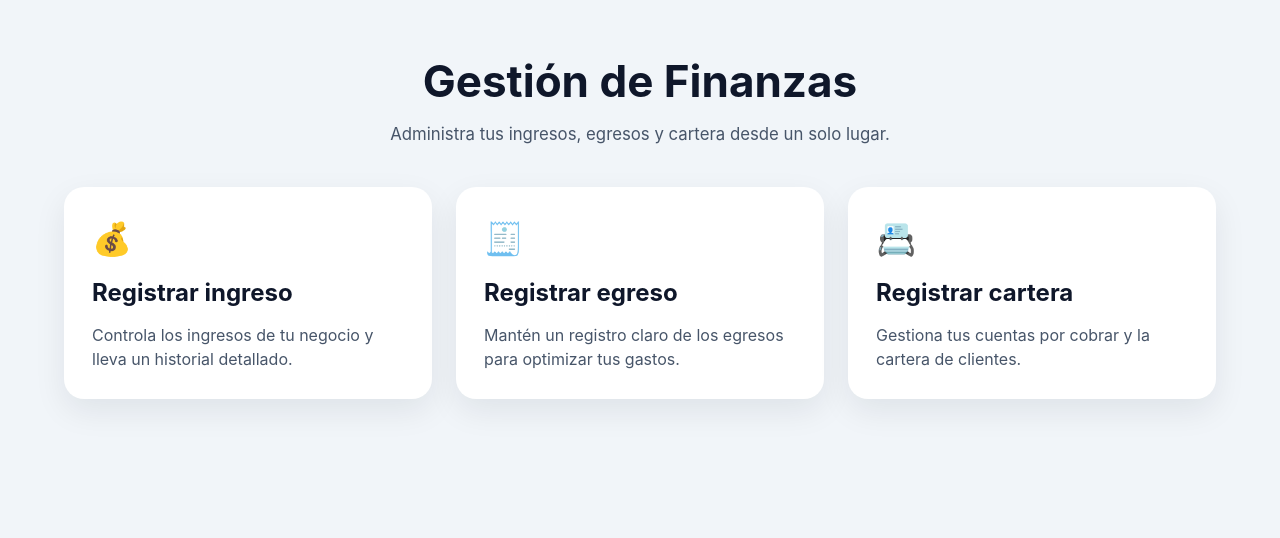
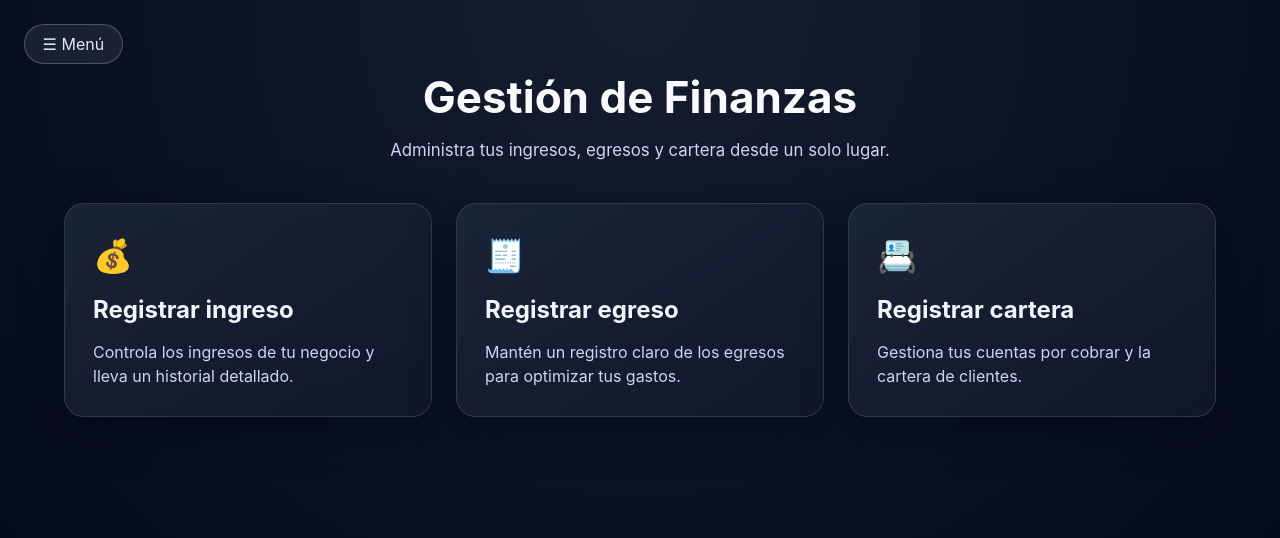
Before and after one commit to Juan4368/ContabilidadSeusPOS, a Vue app: page / in a window 1280 px wide. Shown: the top 538 px of the page. Built offline with nearby package versions, Linux system fonts and the light colour scheme.

Commit message:
Add dynamic navigation menu and dark theme

```diff
--- a/src/style.css
+++ b/src/style.css
@@ -2,8 +2,8 @@
   font-family: 'Inter', system-ui, -apple-system, BlinkMacSystemFont, 'Segoe UI', sans-serif;
   line-height: 1.5;
   font-weight: 400;
-  color: #0f172a;
-  background-color: #f1f5f9;
+  color: #e2e8f0;
+  background-color: #020617;
   font-synthesis: none;
   text-rendering: optimizeLegibility;
   -webkit-font-smoothing: antialiased;
@@ -19,7 +19,8 @@
 body {
   margin: 0;
   min-height: 100vh;
-  background-color: #f1f5f9;
+  background: radial-gradient(circle at top, rgba(30, 41, 59, 0.65), rgba(2, 6, 23, 0.95));
+  color: #e2e8f0;
 }
 
 a {
@@ -37,7 +38,7 @@ button {
 #app {
   max-width: 1200px;
   margin: 0 auto;
-  padding: 3rem 1.5rem;
+  padding: 4rem 1.5rem 3rem;
 }
 
 @media (max-width: 768px) {
--- a/src/views/FinanzasView.vue
+++ b/src/views/FinanzasView.vue
@@ -1,5 +1,5 @@
 <script setup lang="ts">
-import { computed, reactive, ref } from 'vue'
+import { computed, reactive, ref, watch } from 'vue'
 
 type Registro = {
   id: number
@@ -73,6 +73,7 @@ const agregarCartera = () => {
 }
 
 const seccionActiva = ref<'landing' | SeccionDetalle>('landing')
+const menuAbierto = ref(false)
 
 const irASeccion = (seccion: SeccionDetalle) => {
   seccionActiva.value = seccion
@@ -81,6 +82,10 @@ const irASeccion = (seccion: SeccionDetalle) => {
 const volverAlInicio = () => {
   seccionActiva.value = 'landing'
 }
+
+watch(seccionActiva, () => {
+  menuAbierto.value = false
+})
 
 type ConfiguracionSeccion = {
   titulo: string
@@ -132,6 +137,44 @@ const configuracionSecciones: Record<SeccionDetalle, ConfiguracionSeccion> = {
 
 const seccionActivaDetalle = computed(() => (seccionActiva.value === 'landing' ? null : seccionActiva.value))
 
+type DestinoMenu = 'landing' | SeccionDetalle
+
+const nombresMenu: Record<SeccionDetalle, string> = {
+  ingresos: 'Ingresos',
+  egresos: 'Egresos',
+  cartera: 'Cartera'
+}
+
+const opcionesMenu = computed(() => {
+  const opciones: { id: DestinoMenu; etiqueta: string }[] = []
+
+  if (seccionActiva.value !== 'landing') {
+    opciones.push({ id: 'landing', etiqueta: 'Inicio' })
+  }
+
+  ;(['ingresos', 'egresos', 'cartera'] as SeccionDetalle[]).forEach((seccion) => {
+    if (seccion !== seccionActiva.value) {
+      opciones.push({ id: seccion, etiqueta: nombresMenu[seccion] })
+    }
+  })
+
+  return opciones
+})
+
+const toggleMenu = () => {
+  menuAbierto.value = !menuAbierto.value
+}
+
+const manejarSeleccionMenu = (destino: DestinoMenu) => {
+  if (destino === 'landing') {
+    volverAlInicio()
+  } else {
+    irASeccion(destino)
+  }
+
+  menuAbierto.value = false
+}
+
 const detalleVisible = computed(() => {
   if (!seccionActivaDetalle.value) {
     return null
@@ -178,6 +221,19 @@ const landingCards = computed(() =>
 
 <template>
   <main class="finanzas">
+    <nav class="menu-dinamico" aria-label="Navegación principal">
+      <button class="menu-dinamico__toggle" type="button" @click="toggleMenu">
+        ☰ Menú
+      </button>
+      <transition name="desvanecer">
+        <ul v-if="menuAbierto && opcionesMenu.length > 0" class="menu-dinamico__lista">
+          <li v-for="opcion in opcionesMenu" :key="opcion.id">
+            <button type="button" @click="manejarSeleccionMenu(opcion.id)">{{ opcion.etiqueta }}</button>
+          </li>
+        </ul>
+      </transition>
+    </nav>
+
     <header class="encabezado">
       <h1>Gestión de Finanzas</h1>
       <p>Administra tus ingresos, egresos y cartera desde un solo lugar.</p>
@@ -259,6 +315,72 @@ const landingCards = computed(() =>
 .finanzas {
   display: grid;
   gap: 2.5rem;
+  position: relative;
+}
+
+.menu-dinamico {
+  position: fixed;
+  top: 1.5rem;
+  left: 1.5rem;
+  z-index: 10;
+}
+
+.menu-dinamico__toggle {
+  background: rgba(30, 41, 59, 0.75);
+  backdrop-filter: blur(4px);
+  border: 1px solid rgba(148, 163, 184, 0.4);
+  border-radius: 999px;
+  color: #e2e8f0;
+  padding: 0.45rem 1.1rem;
+  cursor: pointer;
+  transition: background-color 0.2s ease, transform 0.2s ease;
+}
+
+.menu-dinamico__toggle:hover,
+.menu-dinamico__toggle:focus-visible {
+  outline: none;
+  background: rgba(59, 130, 246, 0.2);
+  transform: translateY(-1px);
+}
+
+.menu-dinamico__lista {
+  margin: 0.6rem 0 0;
+  padding: 0.5rem;
+  list-style: none;
+  display: grid;
+  gap: 0.35rem;
+  background: rgba(15, 23, 42, 0.92);
+  border: 1px solid rgba(51, 65, 85, 0.8);
+  border-radius: 0.85rem;
+  min-width: 11rem;
+  box-shadow: 0 1.25rem 3rem rgba(15, 23, 42, 0.35);
+}
+
+.menu-dinamico__lista button {
+  background: transparent;
+  border: none;
+  color: #e2e8f0;
+  padding: 0.55rem 0.75rem;
+  text-align: left;
+  border-radius: 0.65rem;
+  cursor: pointer;
+  transition: background-color 0.2s ease;
+}
+
+.menu-dinamico__lista button:hover,
+.menu-dinamico__lista button:focus-visible {
+  outline: none;
+  background-color: rgba(59, 130, 246, 0.25);
+}
+
+.desvanecer-enter-active,
+.desvanecer-leave-active {
+  transition: opacity 0.15s ease;
+}
+
+.desvanecer-enter-from,
+.desvanecer-leave-to {
+  opacity: 0;
 }
 
 .encabezado {
@@ -270,12 +392,12 @@ const landingCards = computed(() =>
 .encabezado h1 {
   margin: 0;
   font-size: clamp(2rem, 4vw, 2.75rem);
-  color: #0f172a;
+  color: #f8fafc;
 }
 
 .encabezado p {
   margin: 0;
-  color: #475569;
+  color: #cbd5f5;
   font-size: 1.05rem;
 }
 
@@ -286,20 +408,21 @@ const landingCards = computed(() =>
 }
 
 .card {
-  background-color: #ffffff;
+  background: linear-gradient(145deg, rgba(30, 41, 59, 0.8), rgba(15, 23, 42, 0.95));
   border-radius: 1.25rem;
   padding: 1.75rem;
   display: grid;
   gap: 0.75rem;
-  box-shadow: 0 0.75rem 2rem rgba(15, 23, 42, 0.08);
+  box-shadow: 0 0.75rem 2.5rem rgba(2, 6, 23, 0.55);
   transition: transform 0.2s ease, box-shadow 0.2s ease;
   outline: none;
+  border: 1px solid rgba(51, 65, 85, 0.8);
 }
 
 .card:hover,
 .card:focus-visible {
   transform: translateY(-6px);
-  box-shadow: 0 1.25rem 2.5rem rgba(15, 23, 42, 0.12);
+  box-shadow: 0 1.35rem 3rem rgba(2, 6, 23, 0.7);
 }
 
 .card__icono {
@@ -308,22 +431,23 @@ const landingCards = computed(() =>
 
 .card h2 {
   margin: 0;
-  color: #0f172a;
+  color: #f1f5f9;
   font-size: 1.5rem;
 }
 
 .card p {
   margin: 0;
-  color: #475569;
+  color: #cbd5f5;
 }
 
 .panel {
-  background-color: #ffffff;
+  background: rgba(15, 23, 42, 0.9);
   border-radius: 1.25rem;
-  box-shadow: 0 0.75rem 2rem rgba(15, 23, 42, 0.08);
+  box-shadow: 0 0.75rem 2.5rem rgba(2, 6, 23, 0.65);
   padding: 2rem;
   display: grid;
   gap: 2rem;
+  border: 1px solid rgba(51, 65, 85, 0.8);
 }
 
 .detalle__encabezado {
@@ -338,22 +462,28 @@ const landingCards = computed(() =>
 
 .detalle__encabezado h2 {
   margin: 0 0 0.25rem;
-  color: #0f172a;
+  color: #f8fafc;
 }
 
 .detalle__encabezado p {
   margin: 0;
-  color: #475569;
+  color: #cbd5f5;
 }
 
 .volver {
   justify-self: start;
   border: none;
   background: transparent;
-  color: #2563eb;
+  color: #93c5fd;
   font-weight: 600;
   cursor: pointer;
   padding: 0;
+}
+
+.volver:hover,
+.volver:focus-visible {
+  outline: none;
+  color: #bfdbfe;
 }
 
 .formulario {
@@ -365,24 +495,31 @@ const landingCards = computed(() =>
   display: grid;
   gap: 0.35rem;
   font-weight: 600;
-  color: #1f2937;
+  color: #e2e8f0;
 }
 
 input,
 textarea {
   font: inherit;
   padding: 0.6rem 0.75rem;
-  border: 1px solid #d1d5db;
+  border: 1px solid rgba(148, 163, 184, 0.35);
   border-radius: 0.75rem;
-  background-color: #f8fafc;
-  transition: border-color 0.2s ease, box-shadow 0.2s ease;
+  background-color: rgba(15, 23, 42, 0.65);
+  color: #f8fafc;
+  transition: border-color 0.2s ease, box-shadow 0.2s ease, background-color 0.2s ease;
+}
+
+input::placeholder,
+textarea::placeholder {
+  color: #94a3b8;
 }
 
 input:focus,
 textarea:focus {
   outline: none;
-  border-color: #2563eb;
-  box-shadow: 0 0 0 3px rgba(37, 99, 235, 0.15);
+  border-color: #60a5fa;
+  box-shadow: 0 0 0 3px rgba(96, 165, 250, 0.25);
+  background-color: rgba(30, 41, 59, 0.85);
 }
 
 textarea {
@@ -392,18 +529,21 @@ textarea {
 .primario {
   justify-self: start;
   padding: 0.7rem 1.4rem;
-  background-color: #2563eb;
+  background: linear-gradient(120deg, #2563eb, #1d4ed8);
   color: #ffffff;
   border-radius: 0.75rem;
   border: none;
   font-weight: 600;
   cursor: pointer;
-  transition: background-color 0.2s ease, transform 0.2s ease;
+  transition: transform 0.2s ease, box-shadow 0.2s ease;
+  box-shadow: 0 10px 25px rgba(37, 99, 235, 0.35);
 }
 
-.primario:hover {
-  background-color: #1d4ed8;
+.primario:hover,
+.primario:focus-visible {
+  outline: none;
   transform: translateY(-1px);
+  box-shadow: 0 14px 30px rgba(29, 78, 216, 0.5);
 }
 
 .registros {
@@ -415,36 +555,42 @@ textarea {
 }
 
 .registros li {
-  border: 1px solid #e2e8f0;
+  border: 1px solid rgba(148, 163, 184, 0.25);
   border-radius: 0.9rem;
   padding: 0.85rem 1rem;
-  background-color: #f8fafc;
+  background: rgba(15, 23, 42, 0.85);
   display: grid;
   gap: 0.35rem;
+  color: #e2e8f0;
 }
 
 .registros .categoria {
   font-weight: 700;
-  color: #0f172a;
+  color: #f8fafc;
 }
 
 .registros .monto {
-  color: #047857;
+  color: #34d399;
   font-weight: 600;
 }
 
 .registros .fecha {
   font-size: 0.9rem;
-  color: #475569;
+  color: #cbd5f5;
 }
 
 .registros .vacio {
   text-align: center;
-  color: #6b7280;
+  color: #94a3b8;
   border-style: dashed;
 }
 
 @media (max-width: 600px) {
+  .menu-dinamico {
+    top: 1rem;
+    left: 1rem;
+  }
+
   .panel {
     padding: 1.5rem;
   }
```
